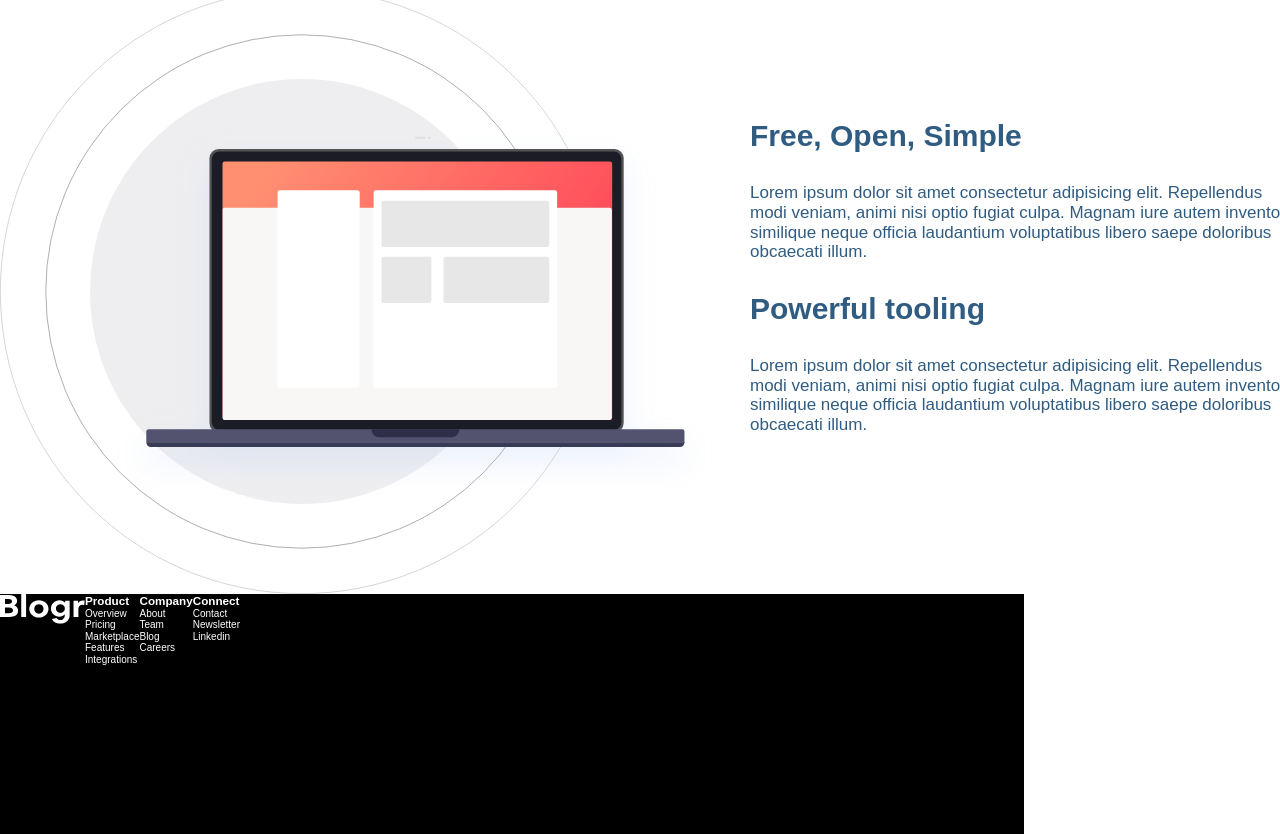
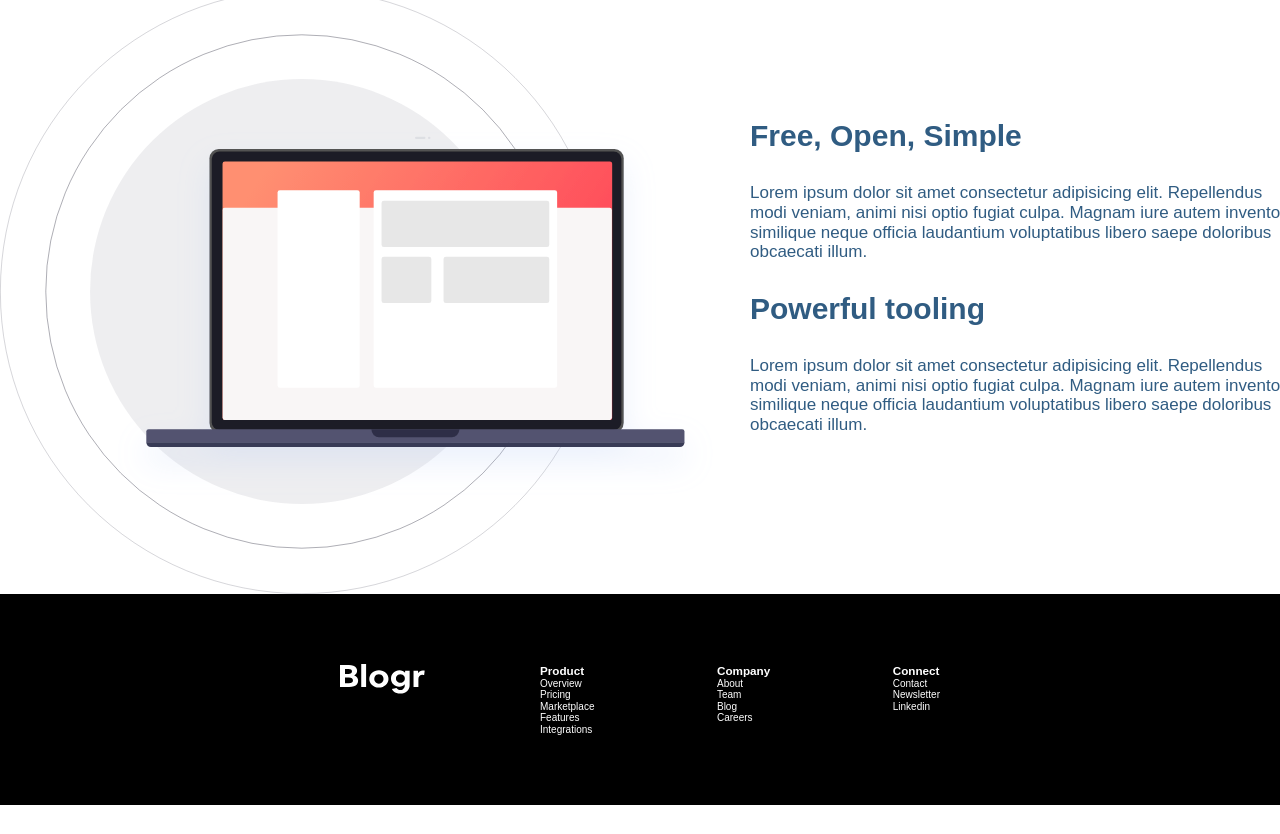
Before and after one commit to Vahe-Sevachyan/blogr-landing-page, a Vue app: page / in a window 1280 px wide. Shown: the part 1777-2611 px from the top of the page. After the commit the page ends 2582 px from the top, so only its background shows below. Built offline with nearby package versions, Linux system fonts and the light colour scheme; a web font is replaced by a local one.

Commit message:
updated footer layout position

```diff
--- a/src/components/FooterSection.vue
+++ b/src/components/FooterSection.vue
@@ -1,8 +1,9 @@
 <script></script>
 <template>
-  <div class="container">
+  <div class="bg-container">
     <div class="nav-container">
       <img src="../assets/images/logo.svg" alt="logo picture" />
+      <div class="link-container">
         <div class="links">
           <h3>Product</h3>
           <ul>
@@ -32,22 +33,31 @@
         </div>
       </div>
     </div>
+  </div>
 </template>
 
 <style scoped>
-.container {
+.bg-container {
   max-width: 100%;
+  background-color: black;
 }
 img {
   width: 85px;
   height: 30px;
 }
 .nav-container {
-  background-color: black;
-  height: 30vh;
-  width: 80%;
+  /* height: 30vh; */
+  width: 60rem;
   color: white;
   display: flex;
+  margin: 0 auto;
+  justify-content: space-between;
+  padding: 7rem 0 7rem 0;
+}
+.link-container {
+  width: 40rem;
+  display: flex;
+  justify-content: space-between;
 }
 .links {
   display: flex;
```
Lines whose indentation alone changed are shown as unchanged.
